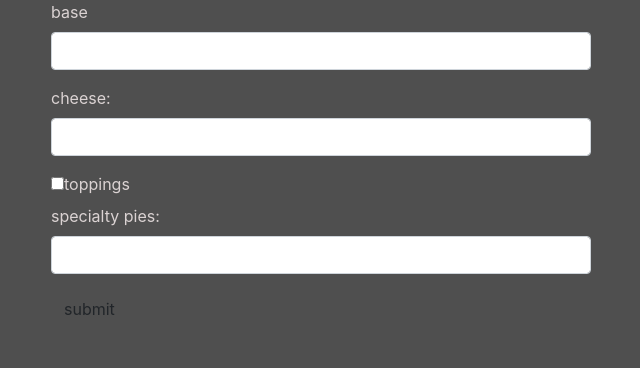
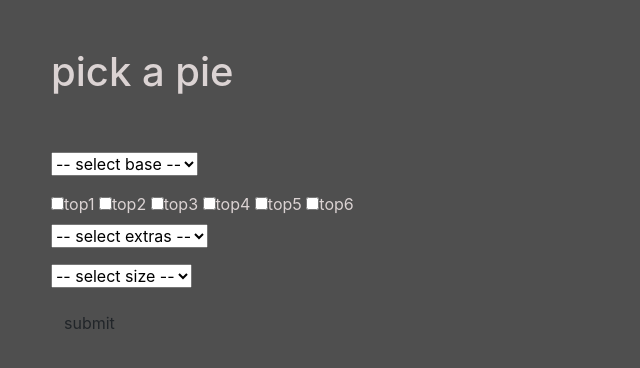
Before and after one commit to cordenbrock/pizza-parlor, a plain HTML site: page index.html in a window 1280 px wide. Shown: the whole page, without its empty margins (34-674 px from the left). Drawn offline with Linux system fonts and the light colour scheme.

Commit message:
Update form input types

```diff
--- a/index.html
+++ b/index.html
@@ -10,25 +10,43 @@
    </head>
    <body>
     <div class="container">
+        <h1 class="pt-5 pb-5">pick a pie</h1>
       <div class="row">
         <div class="col-md-6">
           <form id="form">
             <div class="form-group">
-              <label for="">base</label>
-              <input type="" class="form-control" id="">
+              <select name="base" id="select-base">
+                  <option value="" disabled selected value>-- select base --</option>
+                  <option id="base-one" value="base-one">base-one</option>
+                  <option id="base-two" value="base-two">base-two</option>
+                  <option id="base-three" value="base-three">base-three</option>
+              </select>
+            </div>
+            <div class="checkbox">
+              <label><input type="checkbox">top1</label>
+              <label><input type="checkbox">top2</label>
+              <label><input type="checkbox">top3</label>
+              <label><input type="checkbox">top4</label>
+              <label><input type="checkbox">top5</label>
+              <label><input type="checkbox">top6</label>
             </div>
             <div class="form-group">
-              <label for="pwd">cheese:</label>
-              <input type="" class="form-control" id="">
-            </div>
-            <div class="checkbox">
-              <label><input type="checkbox">toppings</label>
+              <select name="extras" id="select-extras">
+                  <option value="" disabled selected value>-- select extras --</option>
+                  <option id="extra-one" value="extra-one">extra-one</option>
+                  <option id="extra-two" value="extra-two">extra-two</option>
+                  <option id="extra-three" value="extra-three">extra-three</option>
+              </select>
             </div>
             <div class="form-group">
-              <label for="">specialty pies:</label>
-              <input type="" class="form-control" id="">
+              <select name="extras" id="select-extras">
+                  <option value="" disabled selected value>-- select size --</option>
+                  <option id="small" value="small">small</option>
+                  <option id="medium" value="medium">medium</option>
+                  <option id="large" value="large">large</option>
+              </select>
             </div>
-            <input type="submit" class="btn btn-default" value="submit"></input>
+            <input type="submit" class="btn btn-custom" value="submit"></input>
           </form>
         </div>
       </div>
```
